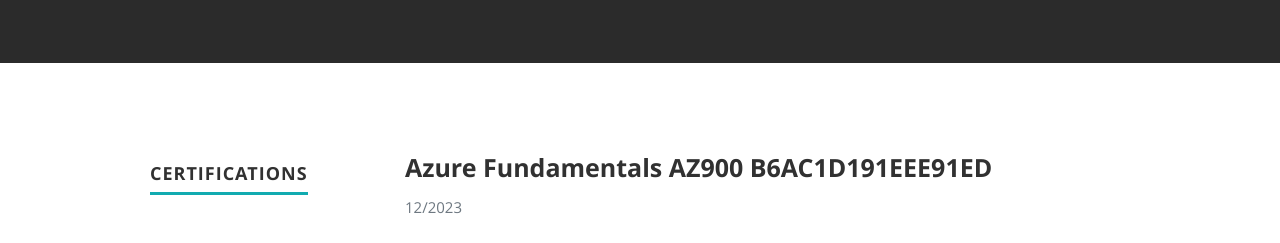
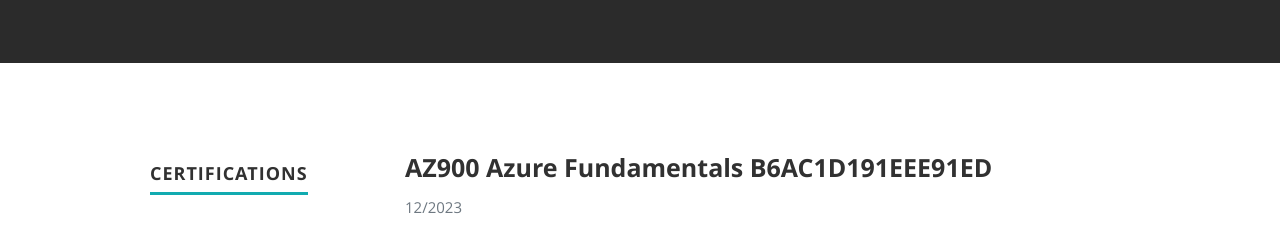
Before and after one commit to jessetweet3/azure-resume, a plain HTML site: page frontend/index.html in a window 1280 px wide. Shown: the part 1211-1454 px from the top of the page. Drawn offline with nearby package versions, Linux system fonts and the light colour scheme; no server answers.

Commit message:
Updates to html

```diff
--- a/frontend/index.html
+++ b/frontend/index.html
@@ -131,7 +131,7 @@
 
                <div class="twelve columns">
 
-                  <h3>Azure Fundamentals AZ900 B6AC1D191EEE91ED</h3>
+                  <h3>AZ900 Azure Fundamentals B6AC1D191EEE91ED</h3>
                   <p class="info"><em class="date">12/2023</em></p>
 
                </div>
```
